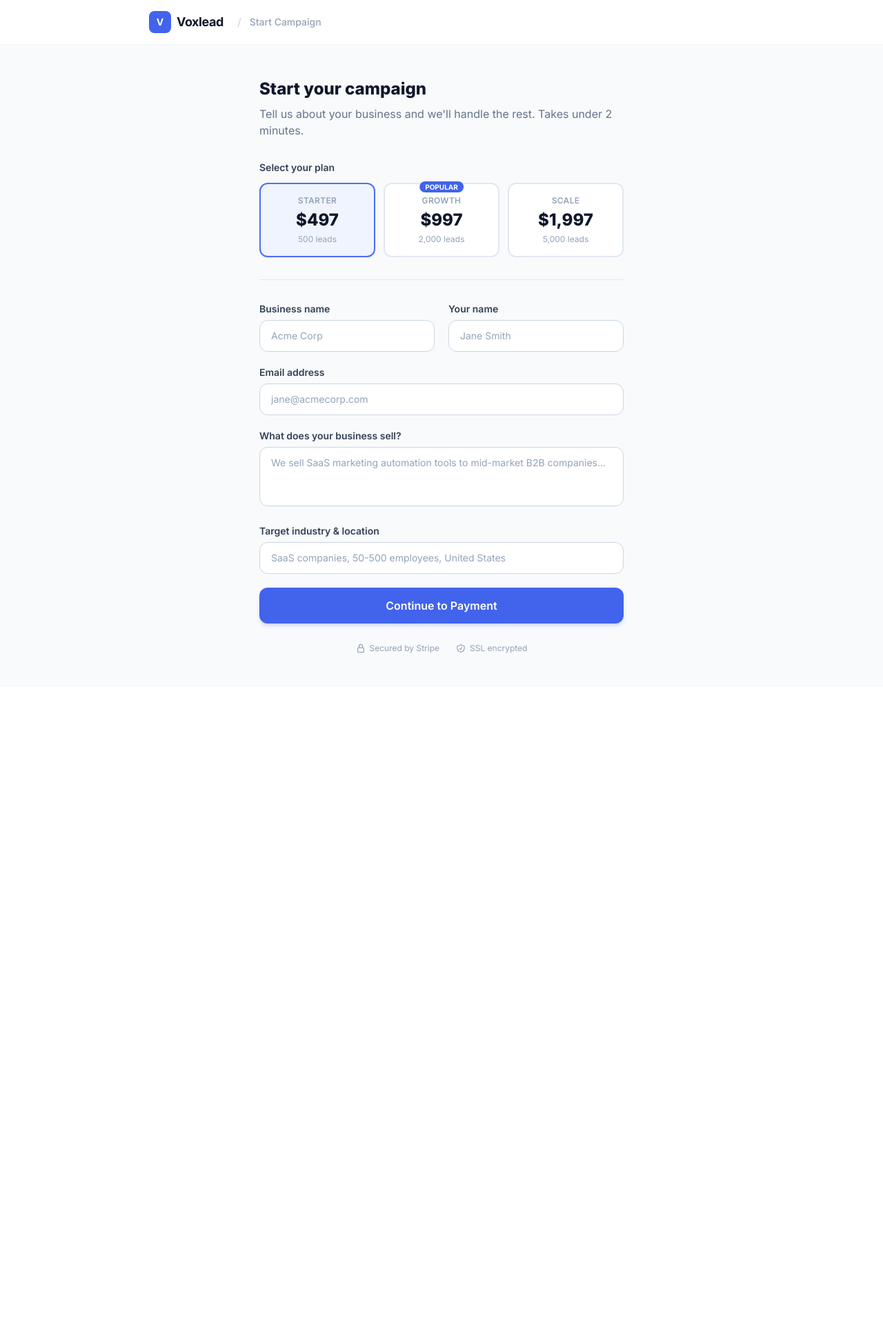
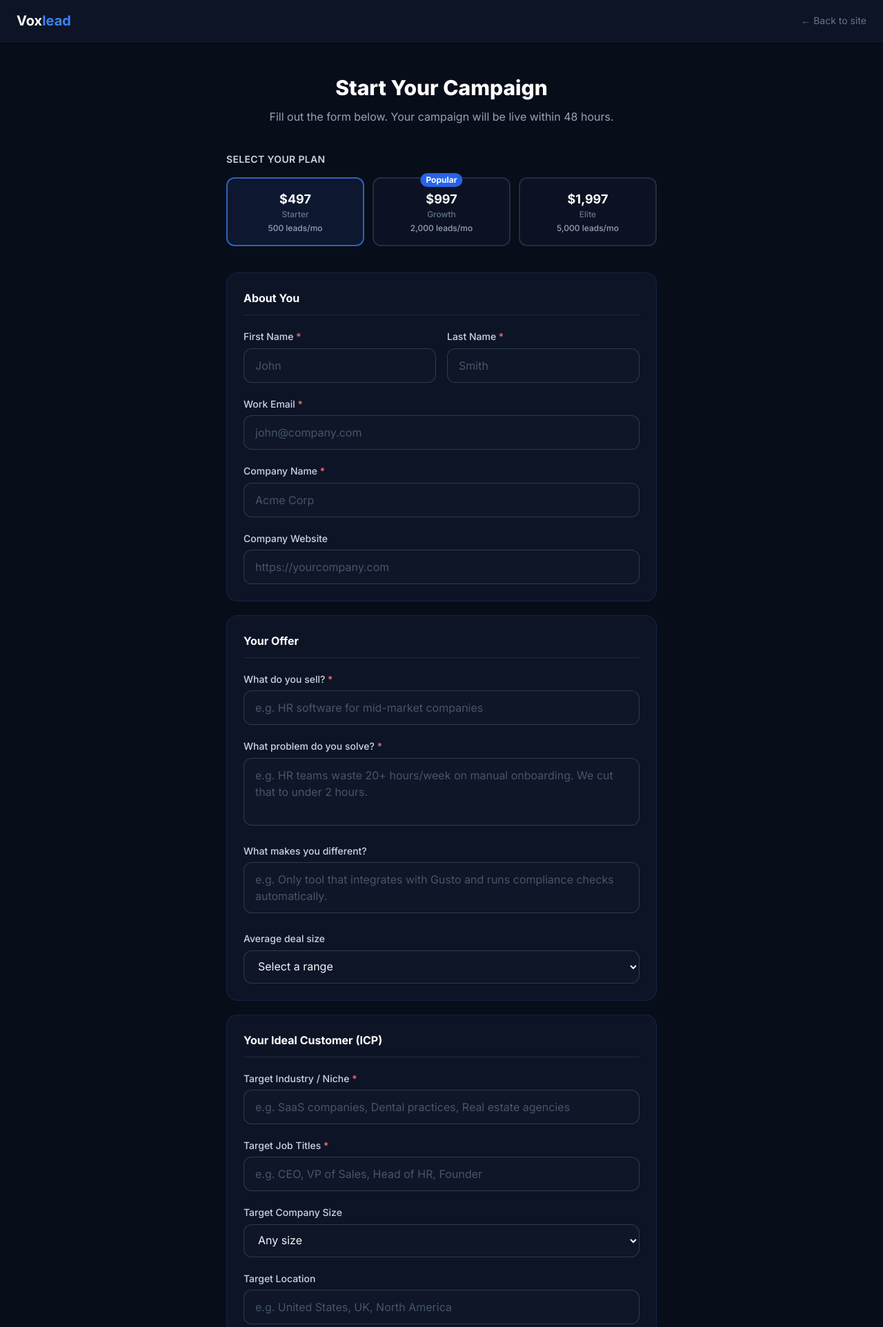
Before and after one commit to Usernamejc123/voxlead, a Python web app: template templates/signup.html in a window 1280 px wide. Shown: the top 1924 px of the page at 69% size. Before the commit the page ends 947 px from the top, so only its background shows below. Run offline with Jinja, Linux system fonts and the light colour scheme; the template is opened without the code that fills it, so the values that code supplies are empty; some libraries are stand-ins or nearby versions.

Commit message:
Rebuild signup.html — intake form, plan selector, Stripe checkout flow

```diff
--- a/templates/signup.html
+++ b/templates/signup.html
@@ -3,188 +3,265 @@
 <head>
   <meta charset="UTF-8">
   <meta name="viewport" content="width=device-width, initial-scale=1.0">
-  <title>Voxlead — Start Your Campaign</title>
+  <title>Get Started — Voxlead</title>
   <link rel="preconnect" href="https://fonts.googleapis.com">
   <link href="https://fonts.googleapis.com/css2?family=Inter:wght@400;500;600;700;800&display=swap" rel="stylesheet">
   <script src="https://cdn.tailwindcss.com"></script>
-  <script>
-    tailwind.config = {
-      theme: {
-        fontFamily: { sans: ['Inter', 'system-ui', 'sans-serif'] },
-        extend: {
-          colors: {
-            navy:  { 50:'#f0f4ff', 100:'#dbe4ff', 200:'#bac8ff', 600:'#4c6ef5', 700:'#4263eb', 800:'#3b5bdb', 900:'#364fc7', 950:'#1e3a8a' },
-            slate: { 50:'#f8fafc', 100:'#f1f5f9', 200:'#e2e8f0', 300:'#cbd5e1', 400:'#94a3b8', 500:'#64748b', 600:'#475569', 700:'#334155', 800:'#1e293b', 900:'#0f172a' }
+  <style>
+    body { background: #080d1a; color: #f1f5f9; font-family: 'Inter', sans-serif; }
+    .glass { background: rgba(15,23,42,0.8); border: 1px solid rgba(59,130,246,0.15); }
+    .input-field {
+      background: rgba(15,23,42,0.9);
+      border: 1px solid rgba(71,85,105,0.6);
+      color: #f1f5f9;
+      transition: border-color 0.2s, box-shadow 0.2s;
     }
+    .input-field:focus {
+      outline: none;
+      border-color: rgba(59,130,246,0.6);
+      box-shadow: 0 0 0 3px rgba(59,130,246,0.1);
     }
+    .input-field::placeholder { color: #475569; }
+    .plan-option input:checked + .plan-box {
+      border-color: rgba(59,130,246,0.7);
+      background: rgba(59,130,246,0.1);
     }
-    }
-  </script>
+    .plan-box { border: 2px solid rgba(71,85,105,0.4); background: rgba(15,23,42,0.6); transition: all 0.2s; cursor: pointer; }
+    .plan-box:hover { border-color: rgba(59,130,246,0.4); }
+    .btn-submit { background: linear-gradient(135deg, #2563eb, #1d4ed8); transition: all 0.2s; }
+    .btn-submit:hover { background: linear-gradient(135deg, #3b82f6, #2563eb); transform: translateY(-1px); box-shadow: 0 8px 24px rgba(37,99,235,0.4); }
+    .btn-submit:disabled { opacity: 0.6; cursor: not-allowed; transform: none; box-shadow: none; }
+    label { display: block; font-size: 0.875rem; font-weight: 500; color: #cbd5e1; margin-bottom: 0.4rem; }
+    .required-star { color: #f87171; }
+    select.input-field option { background: #0f1729; }
+  </style>
 </head>
-<body class="bg-slate-50 text-slate-900 antialiased min-h-screen">
+<body>
 
-  <!-- Nav -->
-  <nav class="bg-white border-b border-slate-100">
-    <div class="max-w-4xl mx-auto px-6 h-16 flex items-center gap-3">
-      <a href="/" class="flex items-center gap-2">
-        <div class="w-8 h-8 bg-navy-700 rounded-lg flex items-center justify-center">
-          <span class="text-white font-bold text-sm">V</span>
-        </div>
-        <span class="text-lg font-bold text-slate-900 tracking-tight">Voxlead</span>
-      </a>
-      <span class="text-slate-300 ml-2">/</span>
-      <span class="text-sm text-slate-400 font-medium">Start Campaign</span>
-    </div>
+<nav class="border-b border-slate-800/60 bg-slate-900/80 backdrop-blur-xl px-6 py-4 flex items-center justify-between">
+  <a href="/" class="text-xl font-bold text-white">Vox<span class="text-blue-500">lead</span></a>
+  <a href="/" class="text-sm text-slate-500 hover:text-slate-300 transition-colors">&#8592; Back to site</a>
 </nav>
 
-  <div class="max-w-xl mx-auto px-6 py-12">
+<div class="max-w-2xl mx-auto px-6 py-12">
 
+  <div class="text-center mb-10">
+    <h1 class="text-3xl font-black text-white mb-3">Start Your Campaign</h1>
+    <p class="text-slate-400">Fill out the form below. Your campaign will be live within 48 hours.</p>
     {% if cancelled %}
-    <div class="bg-amber-50 border border-amber-200 rounded-xl p-4 mb-8 flex items-start gap-3">
-      <svg class="w-5 h-5 text-amber-500 flex-shrink-0 mt-0.5" fill="none" stroke="currentColor" stroke-width="2" viewBox="0 0 24 24"><path stroke-linecap="round" stroke-linejoin="round" d="M12 9v3.75m-9.303 3.376c-.866 1.5.217 3.374 1.948 3.374h14.71c1.73 0 2.813-1.874 1.948-3.374L13.949 3.378c-.866-1.5-3.032-1.5-3.898 0L2.697 16.126zM12 15.75h.007v.008H12v-.008z"/></svg>
-      <div>
-        <p class="text-sm font-medium text-amber-800">Payment was cancelled</p>
-        <p class="text-sm text-amber-600 mt-0.5">No charge was made. You can try again below.</p>
-      </div>
+    <div class="mt-4 bg-yellow-900/30 border border-yellow-700/40 rounded-xl px-4 py-3 text-yellow-300 text-sm">
+      Your payment was cancelled. No charge was made. You can try again below.
     </div>
     {% endif %}
-
-    <!-- Header -->
-    <div class="mb-8">
-      <h1 class="text-2xl font-extrabold text-slate-900 mb-2">Start your campaign</h1>
-      <p class="text-slate-500">Tell us about your business and we'll handle the rest. Takes under 2 minutes.</p>
   </div>
 
   <!-- Plan selector -->
   <div class="mb-8">
-      <label class="block text-sm font-semibold text-slate-700 mb-3">Select your plan</label>
-      <div class="grid grid-cols-3 gap-3" id="plan-selector">
-        <button type="button" data-plan="starter" class="plan-btn group border-2 border-slate-200 rounded-xl p-4 text-center transition-all hover:border-navy-300 focus:outline-none focus:ring-2 focus:ring-navy-200 bg-white">
-          <div class="text-xs font-semibold text-slate-400 group-hover:text-navy-500 uppercase tracking-wide">Starter</div>
-          <div class="text-2xl font-extrabold text-slate-900 mt-1">$497</div>
-          <div class="text-xs text-slate-400 mt-1">500 leads</div>
-        </button>
-        <button type="button" data-plan="growth" class="plan-btn group border-2 border-slate-200 rounded-xl p-4 text-center transition-all hover:border-navy-300 focus:outline-none focus:ring-2 focus:ring-navy-200 bg-white relative">
-          <div class="absolute -top-2.5 left-1/2 -translate-x-1/2">
-            <span class="bg-navy-700 text-white text-[10px] font-bold px-2 py-0.5 rounded-full uppercase">Popular</span>
+    <p class="text-sm font-semibold text-slate-300 mb-4 uppercase tracking-wide">Select Your Plan</p>
+    <div class="grid grid-cols-3 gap-3">
+      <label class="plan-option">
+        <input type="radio" name="plan_display" value="starter" class="sr-only" {% if selected_plan == 'starter' or not selected_plan %}checked{% endif %}>
+        <div class="plan-box rounded-xl p-4 text-center">
+          <p class="text-white font-bold text-lg">$497</p>
+          <p class="text-slate-500 text-xs">Starter</p>
+          <p class="text-slate-400 text-xs mt-1">500 leads/mo</p>
         </div>
-          <div class="text-xs font-semibold text-slate-400 group-hover:text-navy-500 uppercase tracking-wide">Growth</div>
-          <div class="text-2xl font-extrabold text-slate-900 mt-1">$997</div>
-          <div class="text-xs text-slate-400 mt-1">2,000 leads</div>
-        </button>
-        <button type="button" data-plan="scale" class="plan-btn group border-2 border-slate-200 rounded-xl p-4 text-center transition-all hover:border-navy-300 focus:outline-none focus:ring-2 focus:ring-navy-200 bg-white">
-          <div class="text-xs font-semibold text-slate-400 group-hover:text-navy-500 uppercase tracking-wide">Scale</div>
-          <div class="text-2xl font-extrabold text-slate-900 mt-1">$1,997</div>
-          <div class="text-xs text-slate-400 mt-1">5,000 leads</div>
-        </button>
+      </label>
+      <label class="plan-option">
+        <input type="radio" name="plan_display" value="growth" class="sr-only" {% if selected_plan == 'growth' %}checked{% endif %}>
+        <div class="plan-box rounded-xl p-4 text-center relative">
+          <div class="absolute -top-2 left-1/2 -translate-x-1/2 bg-blue-600 text-white text-xs font-bold px-2 py-0.5 rounded-full whitespace-nowrap">Popular</div>
+          <p class="text-white font-bold text-lg">$997</p>
+          <p class="text-slate-500 text-xs">Growth</p>
+          <p class="text-slate-400 text-xs mt-1">2,000 leads/mo</p>
+        </div>
+      </label>
+      <label class="plan-option">
+        <input type="radio" name="plan_display" value="elite" class="sr-only" {% if selected_plan == 'elite' %}checked{% endif %}>
+        <div class="plan-box rounded-xl p-4 text-center">
+          <p class="text-white font-bold text-lg">$1,997</p>
+          <p class="text-slate-500 text-xs">Elite</p>
+          <p class="text-slate-400 text-xs mt-1">5,000 leads/mo</p>
+        </div>
+      </label>
     </div>
   </div>
 
-    <!-- Divider -->
-    <div class="border-t border-slate-200 mb-8"></div>
+  <form id="signup-form" class="space-y-5">
+    <input type="hidden" id="selected-plan" name="plan" value="{{ selected_plan or 'starter' }}">
 
-    <!-- Form -->
-    <form id="signup-form" class="space-y-5">
-      <input type="hidden" name="plan" id="plan-input" value="{{ selected_plan }}">
-
-      <div class="grid md:grid-cols-2 gap-5">
+    <!-- About You -->
+    <div class="glass rounded-2xl p-6 space-y-5">
+      <h3 class="text-white font-bold border-b border-slate-700/50 pb-3">About You</h3>
+      <div class="grid grid-cols-2 gap-4">
         <div>
-          <label for="company_name" class="block text-sm font-semibold text-slate-700 mb-1.5">Business name</label>
-          <input type="text" id="company_name" name="company_name" required
-            class="w-full bg-white border border-slate-300 rounded-xl px-4 py-3 text-slate-900 placeholder-slate-400 focus:border-navy-500 focus:ring-2 focus:ring-navy-100 outline-none transition text-sm"
-            placeholder="Acme Corp">
+          <label>First Name <span class="required-star">*</span></label>
+          <input type="text" name="first_name" placeholder="John" required class="input-field w-full px-4 py-3 rounded-xl">
         </div>
         <div>
-          <label for="contact_name" class="block text-sm font-semibold text-slate-700 mb-1.5">Your name</label>
-          <input type="text" id="contact_name" name="contact_name" required
-            class="w-full bg-white border border-slate-300 rounded-xl px-4 py-3 text-slate-900 placeholder-slate-400 focus:border-navy-500 focus:ring-2 focus:ring-navy-100 outline-none transition text-sm"
-            placeholder="Jane Smith">
+          <label>Last Name <span class="required-star">*</span></label>
+          <input type="text" name="last_name" placeholder="Smith" required class="input-field w-full px-4 py-3 rounded-xl">
+        </div>
+      </div>
+      <div>
+        <label>Work Email <span class="required-star">*</span></label>
+        <input type="email" name="contact_email" placeholder="john@company.com" required class="input-field w-full px-4 py-3 rounded-xl">
+      </div>
+      <div>
+        <label>Company Name <span class="required-star">*</span></label>
+        <input type="text" name="company_name" placeholder="Acme Corp" required class="input-field w-full px-4 py-3 rounded-xl">
+      </div>
+      <div>
+        <label>Company Website</label>
+        <input type="url" name="website" placeholder="https://yourcompany.com" class="input-field w-full px-4 py-3 rounded-xl">
       </div>
     </div>
 
+    <!-- Your Offer -->
+    <div class="glass rounded-2xl p-6 space-y-5">
+      <h3 class="text-white font-bold border-b border-slate-700/50 pb-3">Your Offer</h3>
       <div>
-        <label for="contact_email" class="block text-sm font-semibold text-slate-700 mb-1.5">Email address</label>
-        <input type="email" id="contact_email" name="contact_email" required
-          class="w-full bg-white border border-slate-300 rounded-xl px-4 py-3 text-slate-900 placeholder-slate-400 focus:border-navy-500 focus:ring-2 focus:ring-navy-100 outline-none transition text-sm"
-          placeholder="jane@acmecorp.com">
+        <label>What do you sell? <span class="required-star">*</span></label>
+        <input type="text" name="what_they_sell" placeholder="e.g. HR software for mid-market companies" required class="input-field w-full px-4 py-3 rounded-xl">
+      </div>
+      <div>
+        <label>What problem do you solve? <span class="required-star">*</span></label>
+        <textarea name="problem_solved" rows="3" placeholder="e.g. HR teams waste 20+ hours/week on manual onboarding. We cut that to under 2 hours." required class="input-field w-full px-4 py-3 rounded-xl resize-none"></textarea>
+      </div>
+      <div>
+        <label>What makes you different?</label>
+        <textarea name="unique_value" rows="2" placeholder="e.g. Only tool that integrates with Gusto and runs compliance checks automatically." class="input-field w-full px-4 py-3 rounded-xl resize-none"></textarea>
+      </div>
+      <div>
+        <label>Average deal size</label>
+        <select name="deal_size" class="input-field w-full px-4 py-3 rounded-xl">
+          <option value="">Select a range</option>
+          <option value="&lt;1k">Under $1,000</option>
+          <option value="1k-5k">$1,000 - $5,000</option>
+          <option value="5k-20k">$5,000 - $20,000</option>
+          <option value="20k-50k">$20,000 - $50,000</option>
+          <option value="50k+">$50,000+</option>
+        </select>
+      </div>
     </div>
 
+    <!-- Target Market (ICP) -->
+    <div class="glass rounded-2xl p-6 space-y-5">
+      <h3 class="text-white font-bold border-b border-slate-700/50 pb-3">Your Ideal Customer (ICP)</h3>
       <div>
-        <label for="what_they_sell" class="block text-sm font-semibold text-slate-700 mb-1.5">What does your business sell?</label>
-        <textarea id="what_they_sell" name="what_they_sell" rows="3" required
-          class="w-full bg-white border border-slate-300 rounded-xl px-4 py-3 text-slate-900 placeholder-slate-400 focus:border-navy-500 focus:ring-2 focus:ring-navy-100 outline-none transition resize-none text-sm"
-          placeholder="We sell SaaS marketing automation tools to mid-market B2B companies..."></textarea>
+        <label>Target Industry / Niche <span class="required-star">*</span></label>
+        <input type="text" name="target_industry" placeholder="e.g. SaaS companies, Dental practices, Real estate agencies" required class="input-field w-full px-4 py-3 rounded-xl">
+      </div>
+      <div>
+        <label>Target Job Titles <span class="required-star">*</span></label>
+        <input type="text" name="target_titles" placeholder="e.g. CEO, VP of Sales, Head of HR, Founder" required class="input-field w-full px-4 py-3 rounded-xl">
+      </div>
+      <div>
+        <label>Target Company Size</label>
+        <select name="company_size" class="input-field w-full px-4 py-3 rounded-xl">
+          <option value="">Any size</option>
+          <option value="1-10">1-10 employees</option>
+          <option value="11-50">11-50 employees</option>
+          <option value="51-200">51-200 employees</option>
+          <option value="201-500">201-500 employees</option>
+          <option value="500+">500+ employees</option>
+        </select>
+      </div>
+      <div>
+        <label>Target Location</label>
+        <input type="text" name="target_location" placeholder="e.g. United States, UK, North America" class="input-field w-full px-4 py-3 rounded-xl">
+      </div>
+      <div>
+        <label>Any companies or types to exclude?</label>
+        <textarea name="exclusions" rows="2" placeholder="e.g. No Fortune 500s, no current clients..." class="input-field w-full px-4 py-3 rounded-xl resize-none"></textarea>
+      </div>
     </div>
 
+    <!-- Campaign Preferences -->
+    <div class="glass rounded-2xl p-6 space-y-5">
+      <h3 class="text-white font-bold border-b border-slate-700/50 pb-3">Campaign Preferences</h3>
       <div>
-        <label for="target_location" class="block text-sm font-semibold text-slate-700 mb-1.5">Target industry &amp; location</label>
-        <input type="text" id="target_location" name="target_location" required
-          class="w-full bg-white border border-slate-300 rounded-xl px-4 py-3 text-slate-900 placeholder-slate-400 focus:border-navy-500 focus:ring-2 focus:ring-navy-100 outline-none transition text-sm"
-          placeholder="SaaS companies, 50-500 employees, United States">
+        <label>What action should prospects take? <span class="required-star">*</span></label>
+        <select name="cta_type" required class="input-field w-full px-4 py-3 rounded-xl">
+          <option value="">Select CTA type</option>
+          <option value="book_call">Book a 15-min discovery call</option>
+          <option value="reply_interested">Reply if interested</option>
+          <option value="demo_request">Request a demo</option>
+          <option value="free_trial">Start a free trial</option>
+          <option value="custom">Custom (describe below)</option>
+        </select>
+      </div>
+      <div>
+        <label>Calendly / booking link (if you have one)</label>
+        <input type="url" name="calendly_link" placeholder="https://calendly.com/yourname/15min" class="input-field w-full px-4 py-3 rounded-xl">
+      </div>
+      <div>
+        <label>Anything else we should know?</label>
+        <textarea name="additional_notes" rows="3" placeholder="Past campaigns, specific angles, messaging preferences, competitor info..." class="input-field w-full px-4 py-3 rounded-xl resize-none"></textarea>
+      </div>
     </div>
 
-      <button type="submit" id="submit-btn"
-        class="w-full bg-navy-700 hover:bg-navy-800 text-white font-semibold py-3.5 rounded-xl text-base transition shadow-md shadow-navy-700/20 disabled:opacity-50 disabled:cursor-not-allowed mt-2">
-        Continue to Payment
+    <!-- Submit -->
+    <div class="pt-2">
+      <button type="submit" id="submit-btn" class="btn-submit w-full text-white font-bold text-lg py-4 rounded-xl">
+        <span id="btn-text">Continue to Payment &#8594;</span>
+        <span id="btn-loading" class="hidden">Processing...</span>
       </button>
-
-      <!-- Trust signals -->
-      <div class="flex items-center justify-center gap-6 pt-2">
-        <div class="flex items-center gap-1.5 text-xs text-slate-400">
-          <svg class="w-3.5 h-3.5" fill="none" stroke="currentColor" stroke-width="2" viewBox="0 0 24 24"><path stroke-linecap="round" stroke-linejoin="round" d="M16.5 10.5V6.75a4.5 4.5 0 10-9 0v3.75m-.75 11.25h10.5a2.25 2.25 0 002.25-2.25v-6.75a2.25 2.25 0 00-2.25-2.25H6.75a2.25 2.25 0 00-2.25 2.25v6.75a2.25 2.25 0 002.25 2.25z"/></svg>
-          Secured by Stripe
-        </div>
-        <div class="flex items-center gap-1.5 text-xs text-slate-400">
-          <svg class="w-3.5 h-3.5" fill="none" stroke="currentColor" stroke-width="2" viewBox="0 0 24 24"><path stroke-linecap="round" stroke-linejoin="round" d="M9 12.75L11.25 15 15 9.75m-3-7.036A11.959 11.959 0 013.598 6 11.99 11.99 0 003 9.749c0 5.592 3.824 10.29 9 11.623 5.176-1.332 9-6.03 9-11.622 0-1.31-.21-2.571-.598-3.751h-.152c-3.196 0-6.1-1.248-8.25-3.285z"/></svg>
-          SSL encrypted
-        </div>
+      <p class="text-center text-slate-600 text-xs mt-3">
+        Secure checkout via Stripe &#183; No charge until you confirm
+      </p>
     </div>
   </form>
+
+  <div id="error-msg" class="hidden mt-4 bg-red-900/30 border border-red-700/40 rounded-xl px-4 py-3 text-red-300 text-sm"></div>
+
 </div>
 
 <script>
-    const planBtns = document.querySelectorAll('.plan-btn');
-    const planInput = document.getElementById('plan-input');
-
-    function selectPlan(plan) {
-      planInput.value = plan;
-      planBtns.forEach(btn => {
-        if (btn.dataset.plan === plan) {
-          btn.classList.add('border-navy-600', 'bg-navy-50', 'shadow-sm');
-          btn.classList.remove('border-slate-200', 'bg-white');
-        } else {
-          btn.classList.remove('border-navy-600', 'bg-navy-50', 'shadow-sm');
-          btn.classList.add('border-slate-200', 'bg-white');
-        }
+document.querySelectorAll('input[name="plan_display"]').forEach(radio => {
+  radio.addEventListener('change', () => {
+    document.getElementById('selected-plan').value = radio.value;
   });
-    }
-
-    planBtns.forEach(btn => btn.addEventListener('click', () => selectPlan(btn.dataset.plan)));
-    selectPlan('{{ selected_plan }}' || 'starter');
+});
 
 document.getElementById('signup-form').addEventListener('submit', async (e) => {
   e.preventDefault();
   const btn = document.getElementById('submit-btn');
+  const btnText = document.getElementById('btn-text');
+  const btnLoading = document.getElementById('btn-loading');
+  const errMsg = document.getElementById('error-msg');
+
   btn.disabled = true;
-      btn.textContent = 'Redirecting to Stripe...';
+  btnText.classList.add('hidden');
+  btnLoading.classList.remove('hidden');
+  errMsg.classList.add('hidden');
+
+  const data = {};
+  new FormData(e.target).forEach((val, key) => { data[key] = val; });
+  data.contact_name = (data.first_name + ' ' + data.last_name).trim();
+
   try {
-        const formData = new FormData(e.target);
-        const data = Object.fromEntries(formData.entries());
     const resp = await fetch('/api/checkout', {
       method: 'POST',
       headers: { 'Content-Type': 'application/json' },
-          body: JSON.stringify(data),
+      body: JSON.stringify(data)
     });
     const result = await resp.json();
+
     if (result.url) {
       window.location.href = result.url;
+    } else if (result.redirect) {
+      window.location.href = result.redirect;
     } else {
-          throw new Error(result.error || 'Failed to create checkout session');
+      // Stripe not yet configured - go to success page
+      window.location.href = '/success?plan=' + encodeURIComponent(data.plan) + '&name=' + encodeURIComponent(data.first_name);
     }
   } catch (err) {
+    errMsg.textContent = err.message || 'Something went wrong. Please try again.';
+    errMsg.classList.remove('hidden');
     btn.disabled = false;
-        btn.textContent = 'Continue to Payment';
-        alert('Something went wrong: ' + err.message);
+    btnText.classList.remove('hidden');
+    btnLoading.classList.add('hidden');
   }
 });
 </script>
```
Lines whose indentation alone changed are shown as unchanged.
